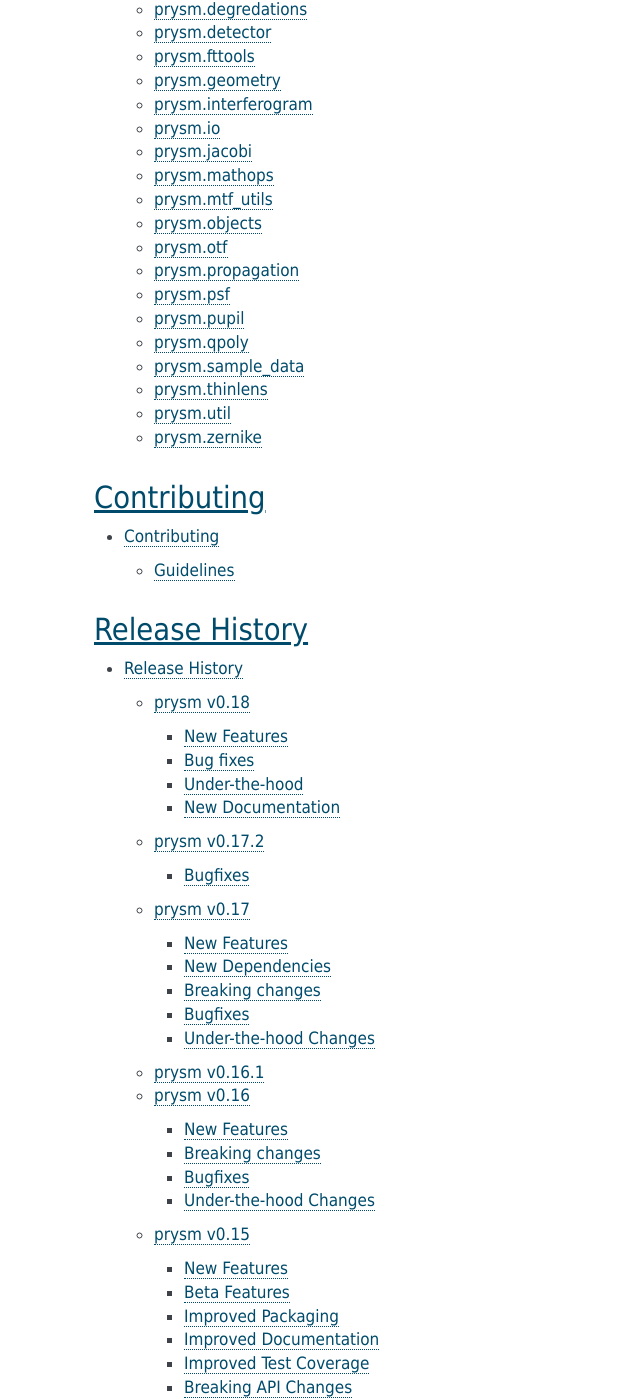
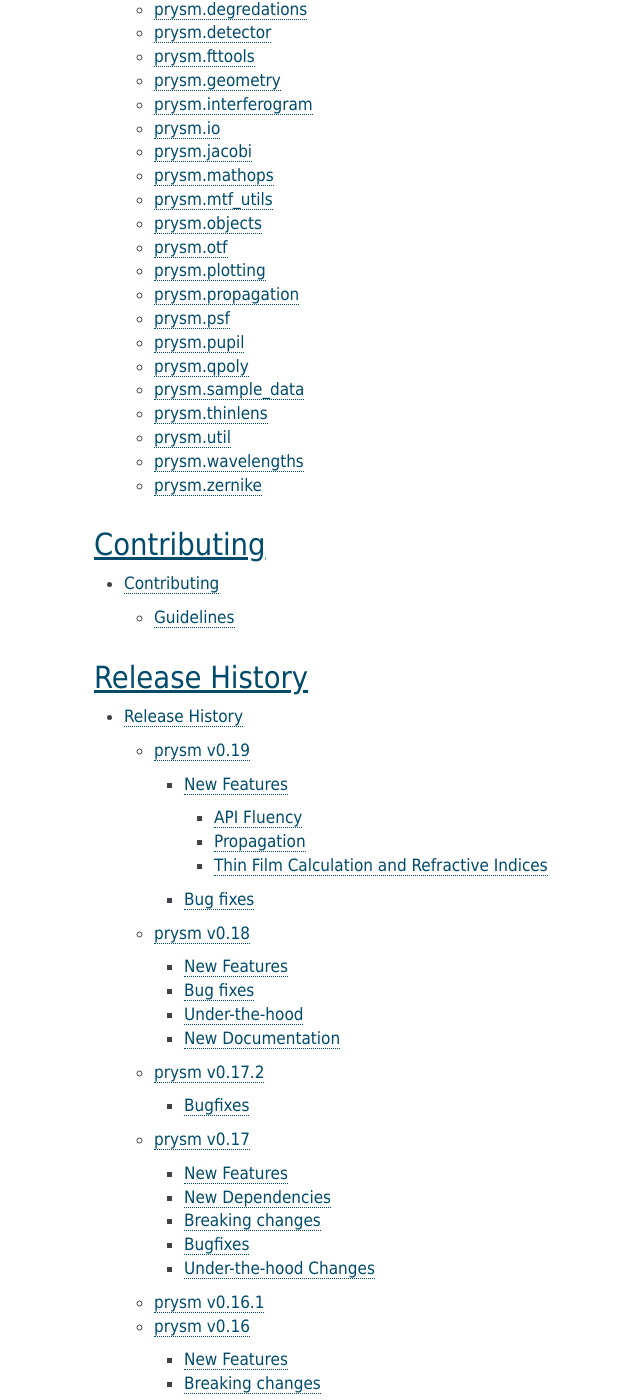
Before and after one commit to brandondube/prysm, a Sphinx documentation site: the page built from docs/source/index.rst, in a window 1280 px wide and 1400 px high, scrolled down 1871 px. Shown: the whole window, without its empty margins (326-966 px from the left). Built offline with Sphinx 7.4.7, drawn with Linux system fonts in a browser that asks for light colours; pages that are not in the unit, such as notebooks, are missing from menus.

Commit message:
touch up docs

```diff
--- /dev/null
+++ b/docs/source/api/plotting.rst
@@ -0,0 +1,6 @@
+**************
+prysm.plotting
+**************
+
+.. automodule:: prysm.plotting
+    :members:
--- /dev/null
+++ b/docs/source/api/wavelengths.rst
@@ -0,0 +1,6 @@
+*****************
+prysm.wavelengths
+*****************
+
+.. automodule:: prysm.wavelengths
+    :members:
--- a/docs/source/releases/index.rst
+++ b/docs/source/releases/index.rst
@@ -5,6 +5,7 @@ Release History
 .. toctree::
     :maxdepth: 1
 
+    v0.19
     v0.18
     v0.17.2
     v0.17
```
